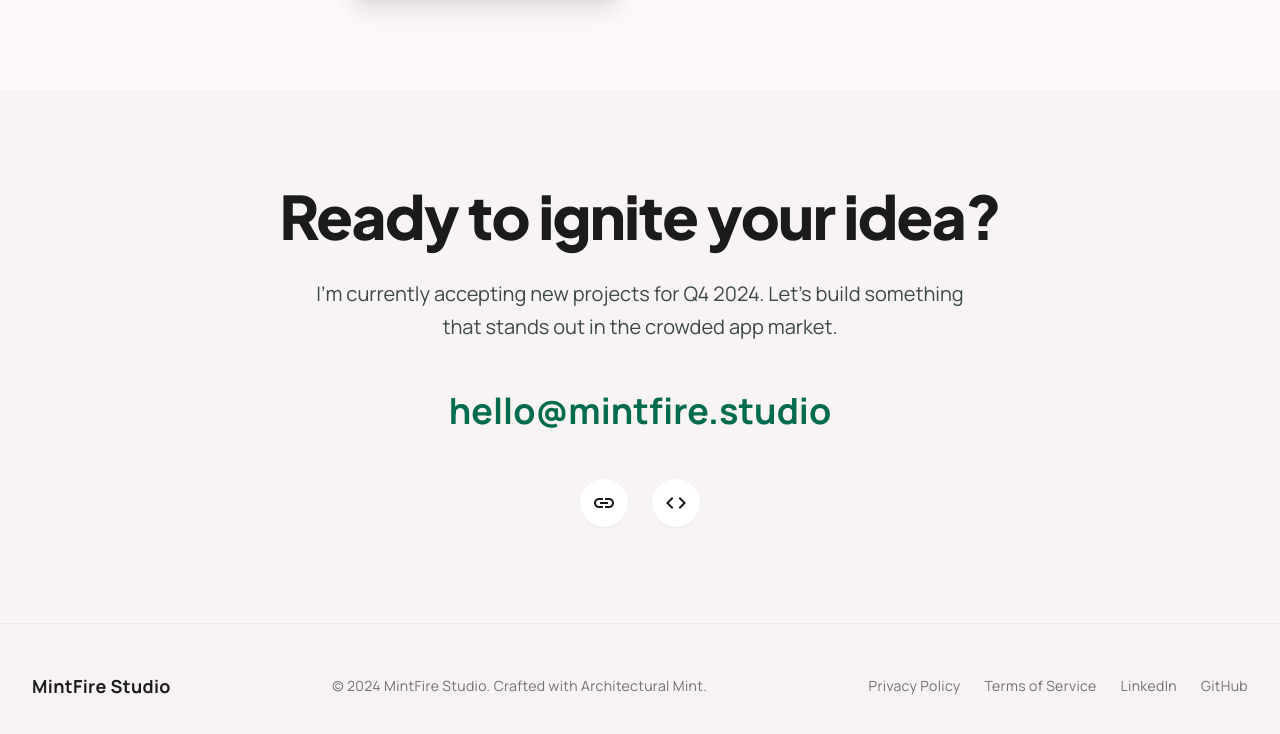
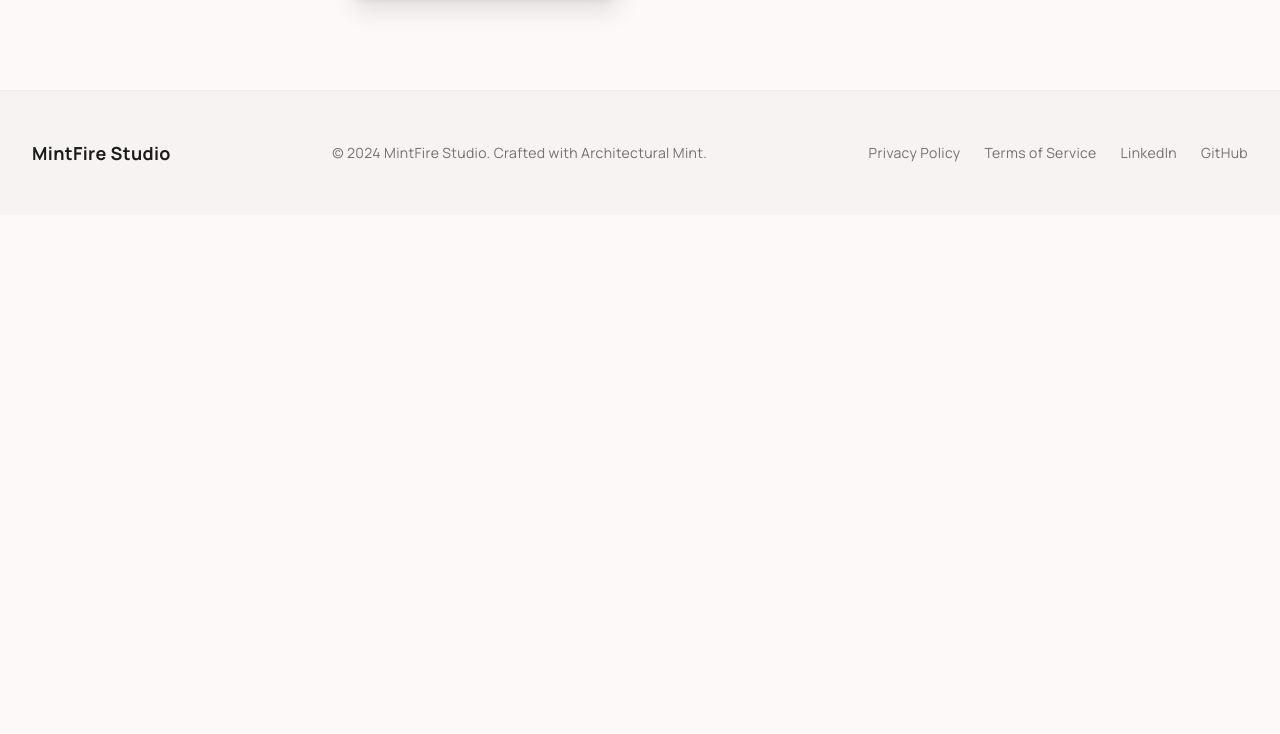
Before and after one commit to MintFire-Studio/HomePage, a plain HTML site: page index.html in a window 1280 px wide. Shown: the part 2170-2904 px from the top of the page. After the commit the page ends 2385 px from the top, so only its background shows below. Drawn offline with nearby package versions, Linux system fonts and the light colour scheme.

Commit message:
Update index.html

```diff
--- a/index.html
+++ b/index.html
@@ -254,28 +254,6 @@
 </div>
 </div>
 </section>
-<!-- Contact Section -->
-<section class="py-24 px-8 bg-surface-container-high/30" id="contact">
-<div class="max-w-4xl mx-auto text-center">
-<h2 class="text-5xl md:text-6xl font-extrabold tracking-tight mb-8">Ready to ignite your idea?</h2>
-<p class="text-xl text-on-surface-variant mb-12 max-w-2xl mx-auto leading-relaxed">
-                    I'm currently accepting new projects for Q4 2024. Let's build something that stands out in the crowded app market.
-                </p>
-<div class="flex flex-col items-center gap-8">
-<a class="text-3xl md:text-4xl font-bold text-primary hover:underline underline-offset-8 transition-all" href="mailto:hello@mintfire.studio">
-                        hello@mintfire.studio
-                    </a>
-<div class="flex gap-6 mt-4">
-<a class="w-12 h-12 rounded-full bg-surface-container-lowest flex items-center justify-center hover:bg-primary hover:text-on-primary transition-all duration-300 shadow-sm" href="#">
-<span class="material-symbols-outlined">link</span>
-</a>
-<a class="w-12 h-12 rounded-full bg-surface-container-lowest flex items-center justify-center hover:bg-primary hover:text-on-primary transition-all duration-300 shadow-sm" href="#">
-<span class="material-symbols-outlined">code</span>
-</a>
-</div>
-</div>
-</div>
-</section>
 </main>
 <!-- Footer -->
 <footer class="w-full py-12 border-t border-[#bccac1]/20 bg-[#f6f3f2]">
```
